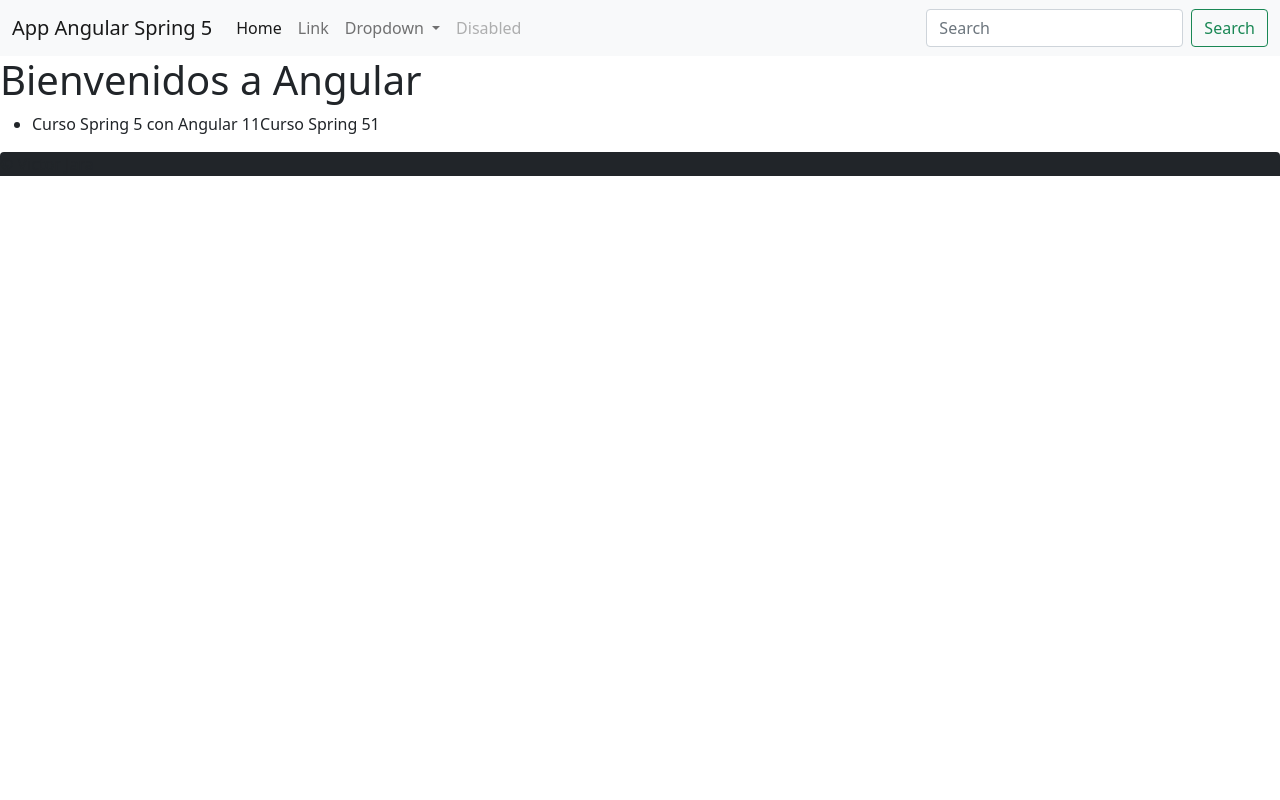
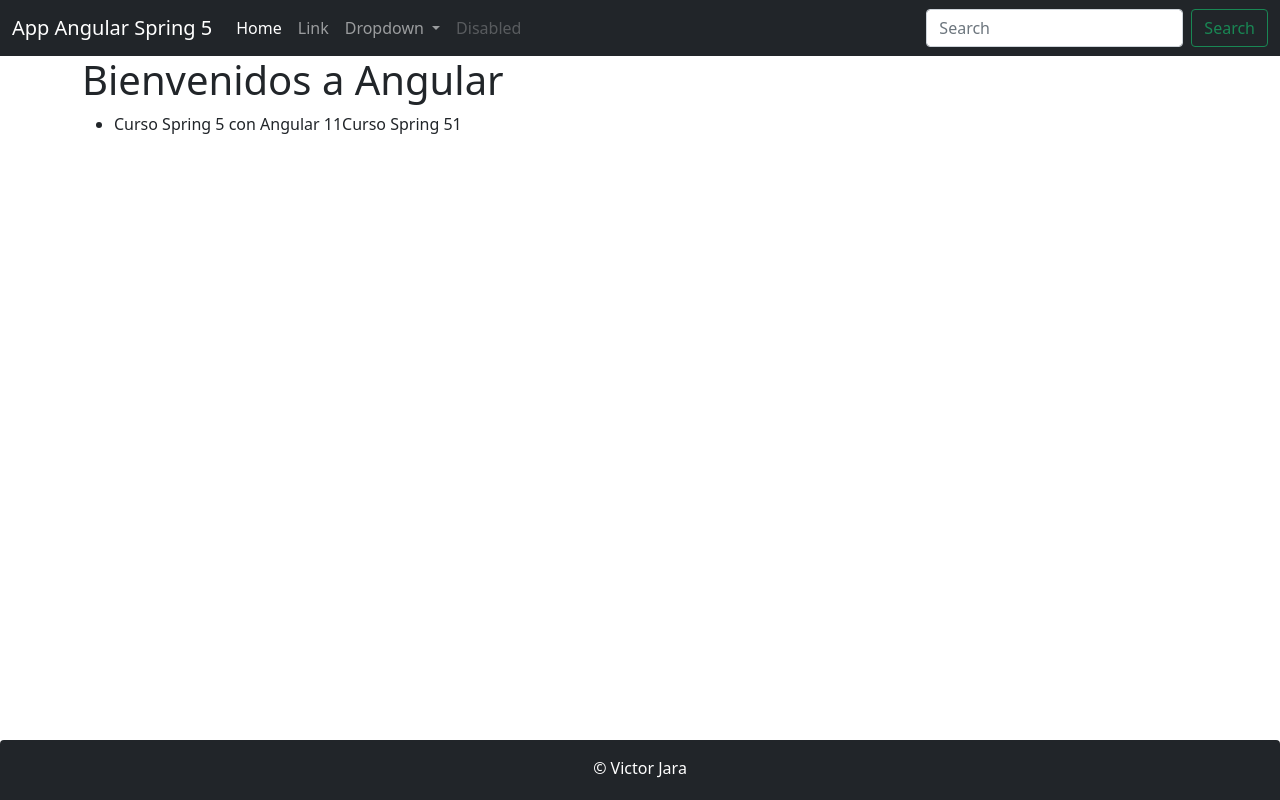
Before and after one commit to javirapy/sistemas-facturacion, an Angular app: page / in a window 1280 px wide. Built offline with nearby package versions, Linux system fonts and the light colour scheme.

Commit message:
Agregando footer y css footer

```diff
--- a/src/app/app.component.html
+++ b/src/app/app.component.html
@@ -1,4 +1,5 @@
 <app-header></app-header>
+<div class="container">
     <h1>
         {{ title }}
     </h1>
@@ -6,5 +7,5 @@
     <ul>
         <li>{{ curso + profesor }}</li>
     </ul>
-
+</div>
 <app-footer></app-footer>
--- /dev/null
+++ b/src/app/footer/footer.component.css
@@ -0,0 +1,6 @@
+.footer {
+    position: absolute;
+    bottom: 0;
+    height: 60px;
+    width: 100%;
+}
--- a/src/app/footer/footer.component.html
+++ b/src/app/footer/footer.component.html
@@ -1,6 +1,6 @@
-<footer class='bg-dark rounded-top'>
-    <div>
-        <p>
+<footer class='footer bg-dark rounded-top text-center'>
+    <div class="container py-2">
+        <p class="text-white my-2">
             &copy; {{ autor.nombre + ' ' + autor.apellido }}
         </p>
     </div>
--- a/src/app/footer/footer.component.ts
+++ b/src/app/footer/footer.component.ts
@@ -2,7 +2,10 @@ import { Component } from '@angular/core';
 
 @Component({
     selector: 'app-footer',
-    templateUrl: './footer.component.html'
+    templateUrl: './footer.component.html',
+    styleUrls: [ 'footer.component.css'
+]
+
 })
 export class FooterComponent {
 
--- a/src/app/header/header.component.html
+++ b/src/app/header/header.component.html
@@ -1,4 +1,4 @@
-<nav class="navbar navbar-expand-lg navbar-light bg-light">
+<nav class="navbar navbar-expand-lg navbar-dark bg-dark">
     <div class="container-fluid">
         <a class="navbar-brand" href="#">{{ titulo }}</a>
         <button class="navbar-toggler" type="button" data-bs-toggle="collapse" data-bs-target="#navbarSupportedContent" aria-controls="navbarSupportedContent" aria-expanded="false" aria-label="Toggle navigation">
```
Lines whose indentation alone changed are shown as unchanged.
